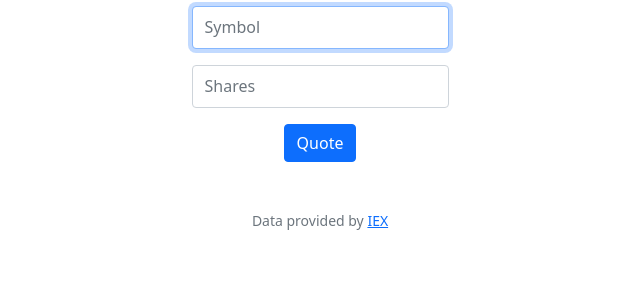
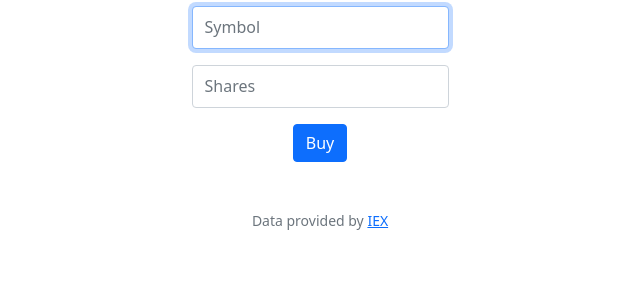
Before and after one commit to fruitiecutiepie/code50-104437268, a Flask app: template pset9/finance/templates/buy.html in a window 1280 px wide. Shown: the part 108-408 px from the top of the page, without its empty margins (320-960 px from the left). Run offline with Flask 2, Linux system fonts and the light colour scheme; the template is opened without the code that fills it, so the values that code supplies are empty; some libraries are stand-ins or nearby versions.

Commit message:
Fri, Aug 19, 2022, 4:33 AM +00:00

```diff
--- a/pset9/finance/app.py
+++ b/pset9/finance/app.py
@@ -54,10 +54,12 @@ def index():
 def buy():
     """Buy shares of stock"""
 
+    # User reached route via POST (as by submitting a form via POST)
     if request.method == "POST":
         erewr
             return apology("TODO")
 
+    # User reached route via GET (as by clicking a link or via redirect)
     else:
         return render_template("buy.html")
 
--- a/pset9/finance/templates/buy.html
+++ b/pset9/finance/templates/buy.html
@@ -1,17 +1,17 @@
 {% extends "layout.html" %}
 
 {% block title %}
-    Stock Quote
+    Buy
 {% endblock %}
 
 {% block main %}
-    <form action="/quote" method="post">
+    <form action="/buy" method="post">
         <div class="mb-3">
             <input autocomplete="off" autofocus class="form-control mx-auto w-auto" name="symbol" placeholder="Symbol" type="text">
         </div>
         <div class="mb-3">
             <input autocomplete="off" autofocus class="form-control mx-auto w-auto" name="symbol" placeholder="Shares" type="number" min="1">
         </div>
-        <button class="btn btn-primary" type="submit">Quote</button>
+        <button class="btn btn-primary" type="submit">Buy</button>
     </form>
 {% endblock %}
```
